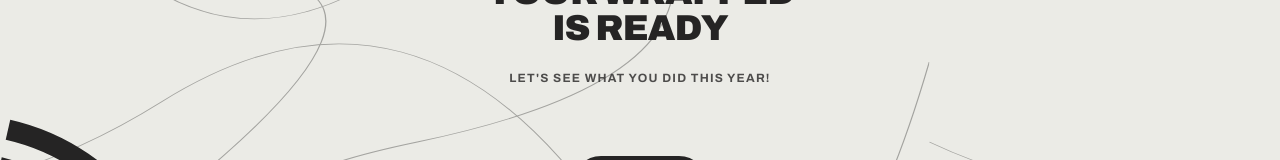
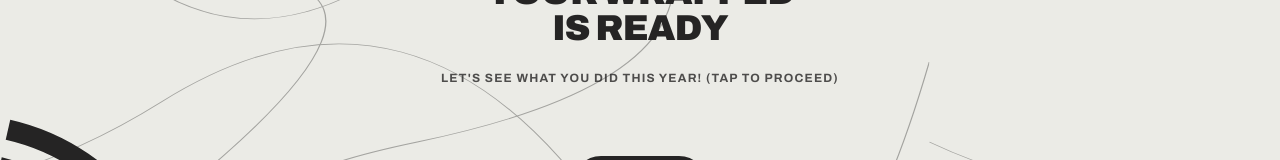
Before and after one commit to benyaminha/Stephify-Wrapped, a React (Vite) app: page / in a window 1280 px wide. Shown: the part 498-658 px from the top of the page. Built offline with nearby package versions, Linux system fonts and the light colour scheme.

Commit message:
Improved instructions

```diff
--- a/src/app/components/BirthdayWrapped.tsx
+++ b/src/app/components/BirthdayWrapped.tsx
@@ -755,7 +755,7 @@ export function BirthdayWrapped() {
               is ready
             </h2>
             <p className="text-xs text-[#252424]/80 font-bold tracking-widest uppercase mt-6">
-              Let's see what you did this year!
+              Let's see what you did this year! (tap to proceed)
             </p>
           </motion.div>
 
```
